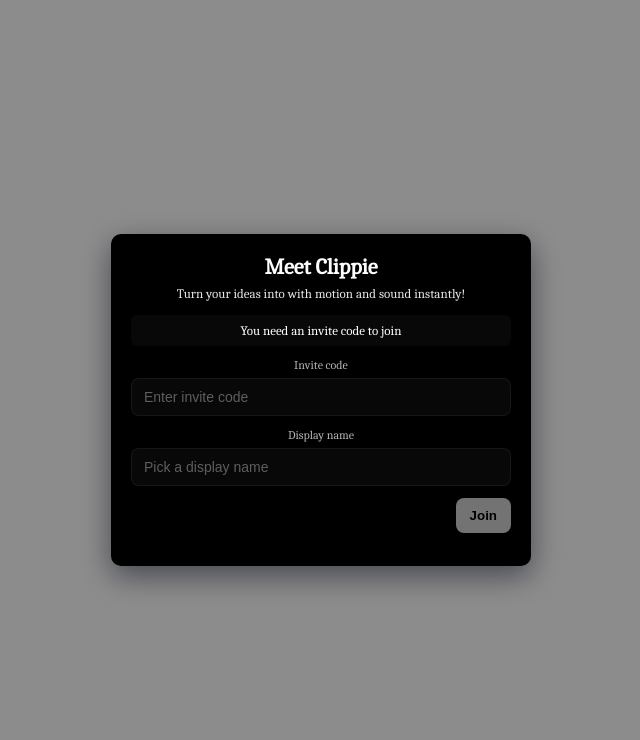
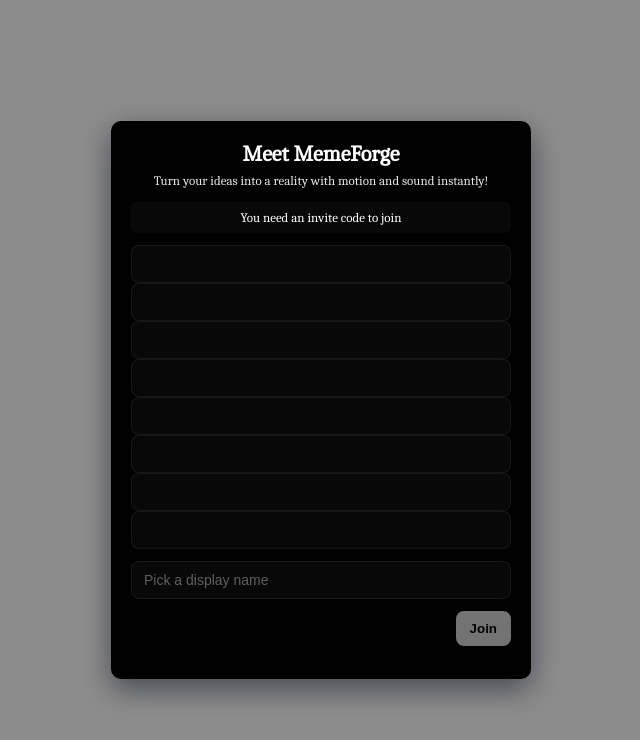
Before and after one commit to websimapi/websim-invite-join, a plain HTML site: page index.html in a window 1280 px wide. Shown: the whole page, without its empty margins (319-959 px from the left). Drawn offline with Linux system fonts and the light colour scheme.

```diff
--- a/index.html
+++ b/index.html
@@ -4,55 +4,54 @@
   <meta charset="utf-8" />
   <meta name="viewport" content="width=device-width,initial-scale=1" />
   <title>Invite Join</title>
-  <link rel="preconnect" href="https://fonts.googleapis.com">
   <link href="https://fonts.googleapis.com/css2?family=Caladea&display=swap" rel="stylesheet">
+  <link href="https://fonts.googleapis.com/icon?family=Material+Icons+Outlined" rel="stylesheet">
   <link rel="stylesheet" href="styles.css">
-  <script type="importmap">
-  {
-    "imports": {
-      "nipplejs": "https://esm.sh/nipplejs@0.9.0"
-    }
-  }
-  </script>
+  <script type="importmap">{"imports":{"nipplejs":"https://esm.sh/nipplejs@0.9.0"}}</script>
 </head>
 <body>
-  <!-- ...existing content... -->
+  <!-- loader -->
+  <div id="loader" role="status" aria-hidden="false"><div class="loader-card"><div class="spinner" aria-hidden="true"></div><div class="loader-text">Loading MemeForge…</div></div></div>
+
   <div id="app">
+    <!-- left navigation panel -->
+    <nav id="left-nav" aria-label="Main navigation">
+      <div class="nav-top">
+        <button class="nav-btn" aria-label="Home"><span class="material-icons-outlined" aria-hidden="true">home</span></button>
+        <button class="nav-btn" aria-label="Search"><span class="material-icons-outlined" aria-hidden="true">search</span></button>
+        <button class="nav-btn" aria-label="Notifications"><span class="material-icons-outlined" aria-hidden="true">notifications</span></button>
+      </div>
+      <div class="nav-center">
+        <button class="pfp" aria-label="User profile">U</button>
+      </div>
+      <div class="nav-bottom">
+        <button class="more" aria-label="More">…</button>
+      </div>
+    </nav>
+
     <div id="overlay" class="hidden" role="dialog" aria-modal="true" aria-labelledby="invite-title">
       <div class="card">
-        <h1 id="invite-title">Meet Clippie</h1>
-        <p class="subtitle">Turn your ideas into with motion and sound instantly!</p>
-
+        <h1 id="invite-title">Meet MemeForge</h1>
+        <p class="subtitle">Turn your ideas into a reality with motion and sound instantly!</p>
         <div id="not-found-msg" class="notice">You need an invite code to join</div>
 
-        <label class="field">
-          <div class="label-text">Invite code</div>
-          <input id="invite-input" type="text" inputmode="numeric" autocomplete="one-time-code" placeholder="Enter invite code" />
-        </label>
-
-        <label class="field">
-          <div class="label-text">Display name</div>
-          <input id="display-name" type="text" maxlength="32" placeholder="Pick a display name" />
-        </label>
-
-        <div class="actions">
-          <button id="join-btn" class="btn" disabled>Join</button>
+        <div class="field row">
+          <div class="invite-code-row" aria-label="Invite code">
+            <input class="invite-box" id="invite-0" type="text" inputmode="numeric" maxlength="1" autocomplete="one-time-code"/><input class="invite-box" id="invite-1" type="text" inputmode="numeric" maxlength="1"/><input class="invite-box" id="invite-2" type="text" inputmode="numeric" maxlength="1"/><input class="invite-box" id="invite-3" type="text" inputmode="numeric" maxlength="1"/><input class="invite-box" id="invite-4" type="text" inputmode="numeric" maxlength="1"/><input class="invite-box" id="invite-5" type="text" inputmode="numeric" maxlength="1"/><input class="invite-box" id="invite-6" type="text" inputmode="numeric" maxlength="1"/><input class="invite-box" id="invite-7" type="text" inputmode="numeric" maxlength="1"/>
+          </div>
         </div>
 
+        <div class="field row"><input id="display-name" type="text" maxlength="32" placeholder="Pick a display name"/></div>
+
+        <div class="actions"><button id="join-btn" class="btn" disabled>Join</button></div>
         <p id="status" class="status" aria-live="polite"></p>
       </div>
     </div>
 
-    <!-- app content placeholder -->
-    <main id="main-content">
-      <!-- ...existing content... -->
-      <h2>Welcome</h2>
-      <p>Your app content goes here.</p>
-      <!-- ...existing content... -->
-    </main>
+    <main id="main-content"></main>
   </div>
   <script src="app.js" type="module"></script>
-  <!-- ...existing content... -->
+<!-- ...existing content... -->
 <script defer src="https://static.cloudflareinsights.com/beacon.min.js/v8c78df7c7c0f484497ecbca7046644da1771523124516" integrity="sha512-8DS7rgIrAmghBFwoOTujcf6D9rXvH8xm8JQ1Ja01h9QX8EzXldiszufYa4IFfKdLUKTTrnSFXLDkUEOTrZQ8Qg==" data-cf-beacon='{"version":"2024.11.0","token":"4c6229722a6346bc8eb5cb0e5eae5d41","server_timing":{"name":{"cfCacheStatus":true,"cfEdge":true,"cfExtPri":true,"cfL4":true,"cfOrigin":true,"cfSpeedBrain":true},"location_startswith":null}}' crossorigin="anonymous"></script>
 </body>
 </html>
```
